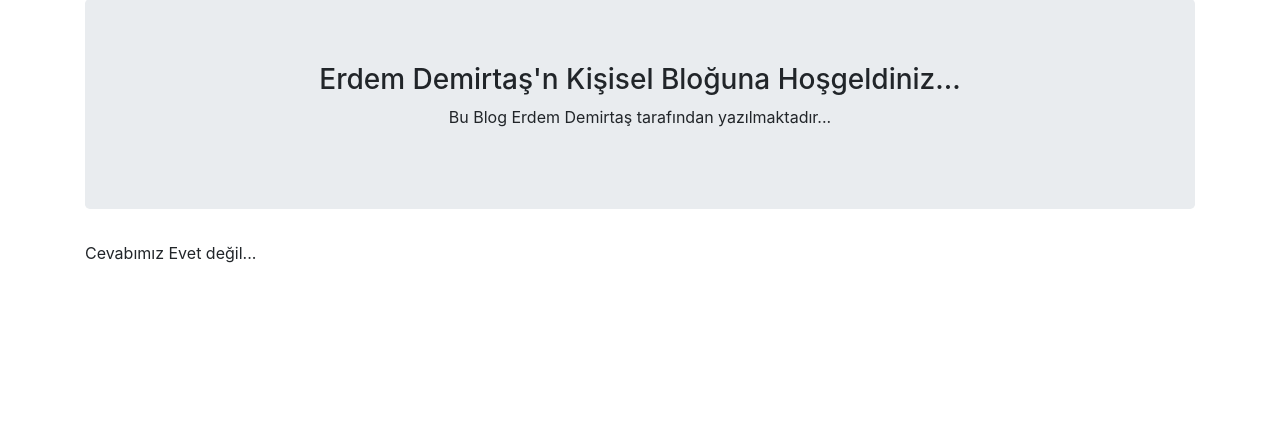
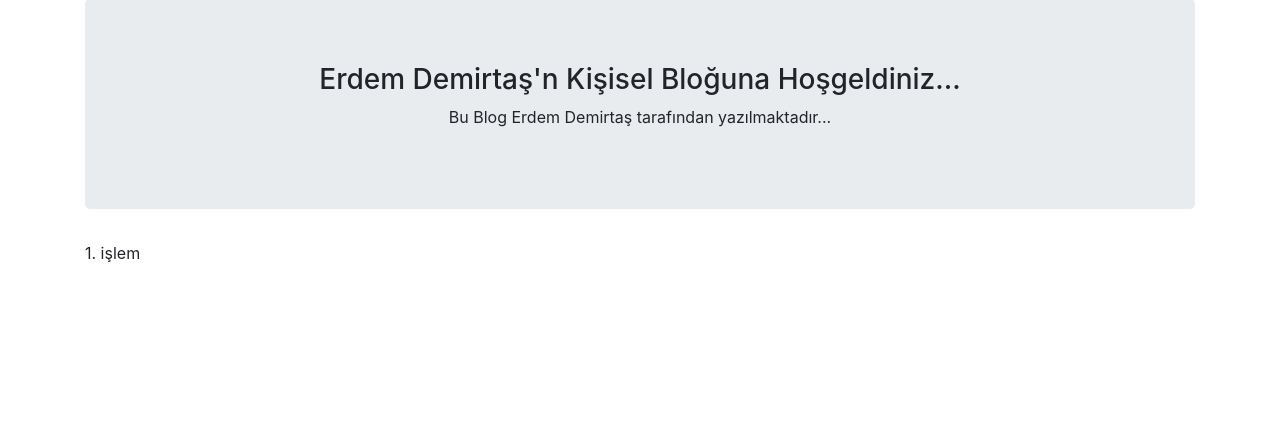
Before and after one commit to demirtaserdem/learn, a Flask app: page / in a window 1280 px wide. Shown: the part 129-565 px from the top of the page. Run offline with Flask 2, Linux system fonts and the light colour scheme; some libraries are stand-ins or nearby versions.

Commit message:
21. Templatelarda Koşul Kullanımı - if elif kullanımı

```diff
--- a/blog.py
+++ b/blog.py
@@ -4,7 +4,7 @@ app = Flask(__name__)
 
 @app.route("/")
 def index():
-    return render_template("index.html",answer = "hayır")
+    return render_template("index.html",islem = 1)
 
 @app.route("/about")
 def about():
--- a/templates/index.html
+++ b/templates/index.html
@@ -8,10 +8,12 @@
 
 </div>
 
-{% if answer == "evet" %}
-<p>Cevabımız Evet</p>
+{% if islem == 1 %}
+<p>1. işlem</p>
+{% elif islem == 2 %}
+<p>2. işlem</p>
 {% else %}
-<p>Cevabımız Evet değil...</p>
+<p>Geçersiz İşlem</p>
 {% endif %}
 
 {% endblock  %}
```
